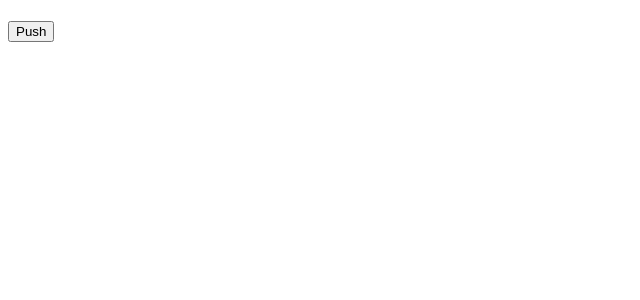
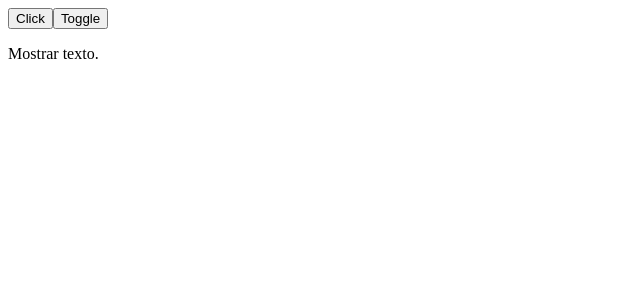
Before and after one commit to celiovjunior/vuejs-complete, a Vue app: page / in a window 1280 px wide. Shown: the top 300 px of the page, without its empty margins (0-640 px from the left). Built offline with nearby package versions, Linux system fonts and the light colour scheme.

Commit message:
event v click

```diff
--- a/src/App.vue
+++ b/src/App.vue
@@ -1,18 +1,9 @@
 <template>
     <div id="app">
-        <div>
-            <h1>
-            {{ apple.companyName }}
-            </h1>
-            <p :class="apple.marketCap > google.marketCap ? 'verde' : 'vermelho' ">{{ apple.marketCap}}</p>
-        </div>
-        <div>
-            <h1>
-            {{ google.companyName }}
-            </h1>
-            <p :class="google.marketCap > apple.marketCap ? 'verde' : 'vermelho' ">{{ google.marketCap }}</p>
-        </div>
-        <button @click="pushData">Push</button>
+        <button @click="handleClick">Click</button>
+        <!-- <p>{{ contador }}</p> -->
+        <button @click="ativo = !ativo">Toggle</button>
+        <p v-if="ativo == true">Mostrar texto.</p>
     </div>
 </template>
 
@@ -23,42 +14,20 @@ export default {
     name: '#app',
     data() {
         return {
-            google: {},
-            apple: {},
+            contador: 0,
+            ativo: true
         }
     },
     methods: {
-        fetchGoogle() {
-            fetch("https://api.origamid.dev/stock/googl/quote")
-            .then(r => r.json())
-            .then(google => {
-                this.google = google
-            })
-        },
-        fetchApple() {
-            fetch("https://api.origamid.dev/stock/aapl/quote")
-            .then(r => r.json())
-            .then(apple => {
-                this.apple = apple
-            })
-        },
-        pushData() {
-            this.fetchGoogle();
-            this.fetchApple()
+        handleClick() {
+            console.log(event)
         }
     }
-
 }
 
 
 </script>
 
 <style>
-    .verde {
-        color: green
-    }
 
-    .vermelho {
-        color: red
-    }
 </style>
```
